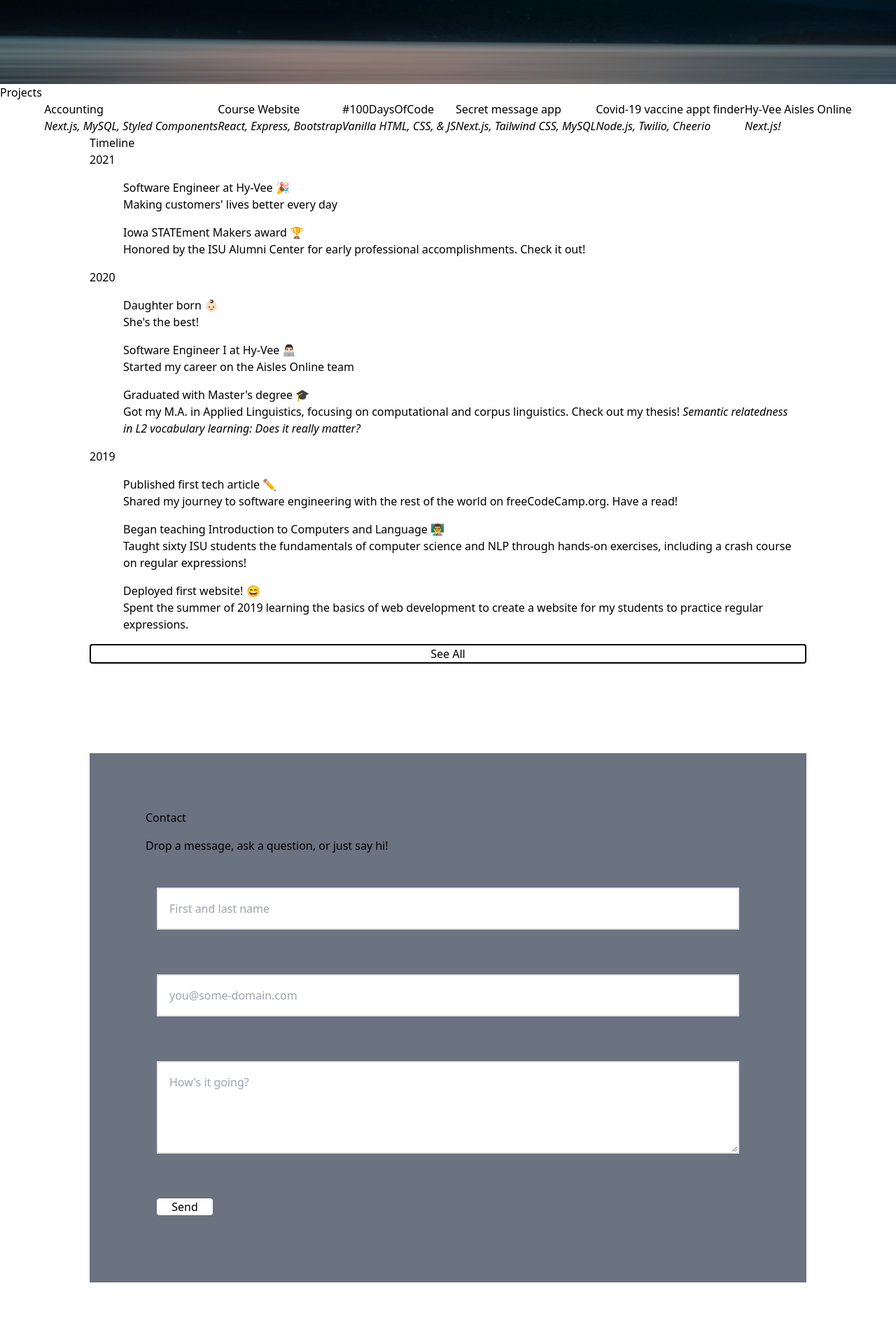
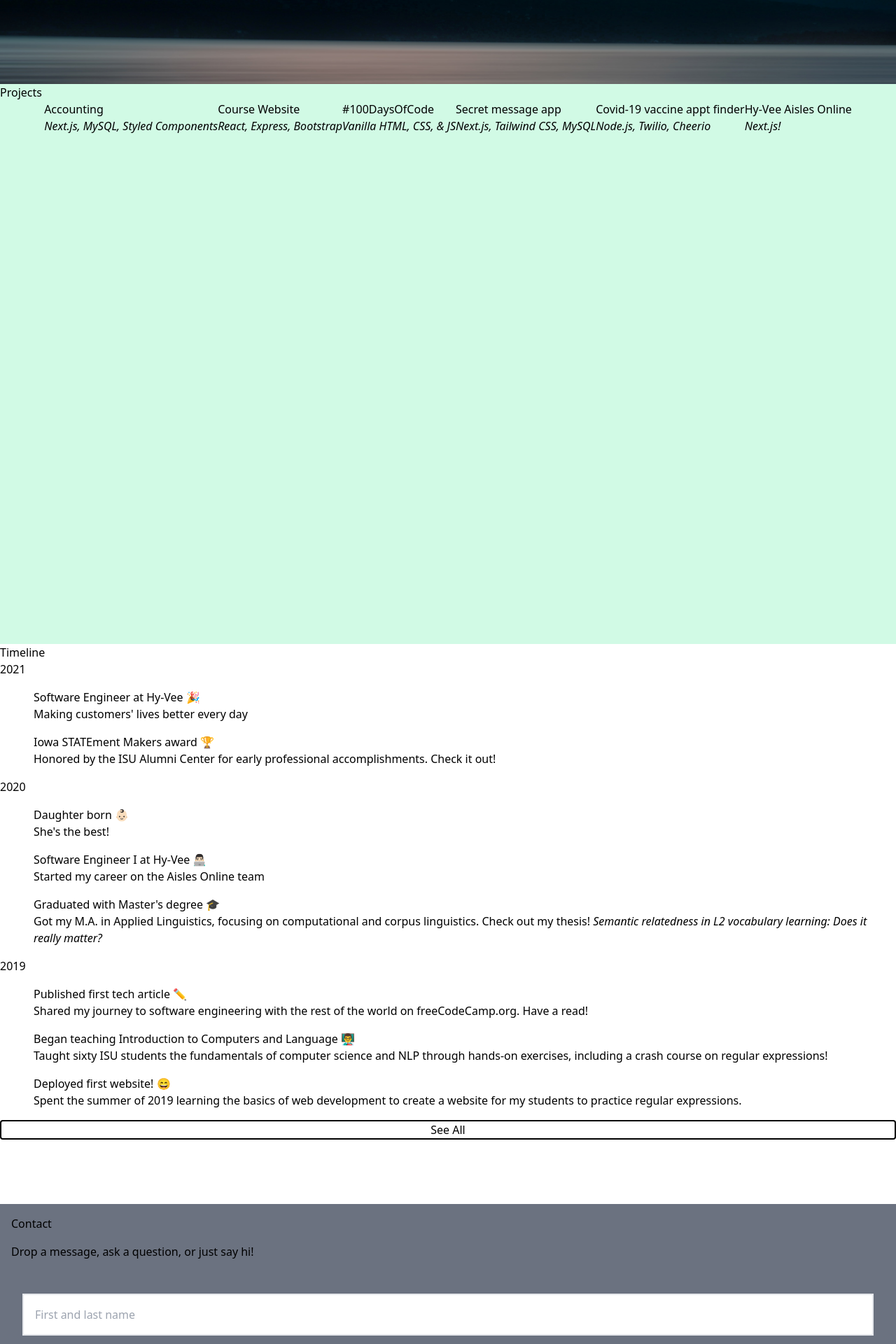
Before and after one commit to brodyd795/personal-site, a Next.js app: page / in a window 1280 px wide. Shown: the part 680-2600 px from the top of the page at 70% size. Built offline with nearby package versions, Linux system fonts and the light colour scheme.

Commit message:
Get main tiles set up

```diff
--- a/components/contact.tsx
+++ b/components/contact.tsx
@@ -74,7 +74,7 @@ export const Contact: FC = () => {
 	};
 
 	return (
-		<div className='p-16 m-32 bg-gray-500' id='contact'>
+		<div className='h-screen w-full bg-gray-500' id='contact'>
 			<h2 className='m-4'>Contact</h2>
 			<h3 className='m-4'>Drop a message, ask a question, or just say hi!</h3>
 			<Formik
--- a/components/footer.tsx
+++ b/components/footer.tsx
@@ -4,7 +4,7 @@ export const Footer: FC = () => {
 	const currentYear = new Date().getFullYear();
 
 	return (
-		<footer className='bg-gray-500 text-center w-full mt-20'>
+		<footer className='bg-gray-500 text-center w-full'>
 			<p className='m-0 p-8'>{`© 2020 – ${currentYear} Brody Dingel`}</p>
 		</footer>
 	);
--- a/components/projects.tsx
+++ b/components/projects.tsx
@@ -24,7 +24,7 @@ const ProjectCard: FC<IProjectCard> = ({
 );
 
 export const Projects: FC = () => (
-	<div>
+	<div className='h-screen w-full bg-green-100'>
 		<h2>Projects</h2>
 		<div className='flex justify-center flex-wrap'>
 			{projects.map((project) => (
--- a/components/timeline.tsx
+++ b/components/timeline.tsx
@@ -24,7 +24,7 @@ export const Timeline: FC = () => {
 	const otherEvents = timelineEvents.slice(3);
 
 	return (
-		<div className='flex flex-col mx-32'>
+		<div className='h-screen w-full flex flex-col'>
 			<h2>Timeline</h2>
 			{initialEvents.map(({year, events}) => (
 				<Year year={year} events={events} key={year} />
```
